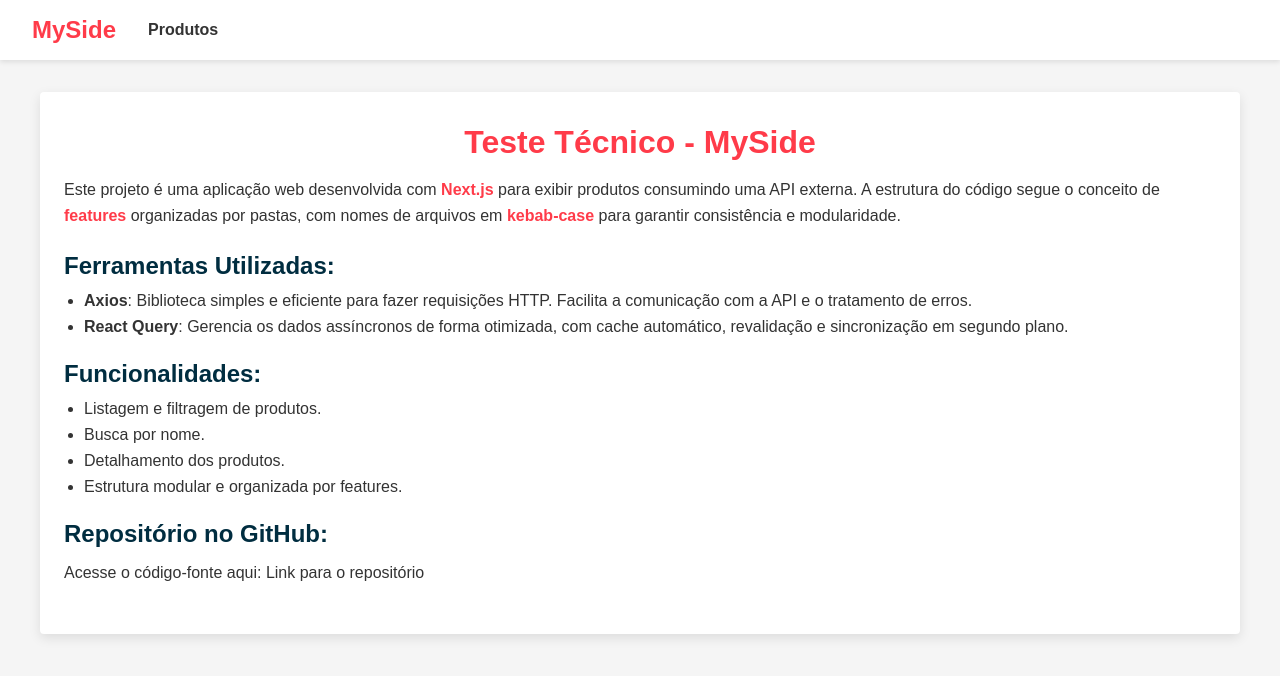
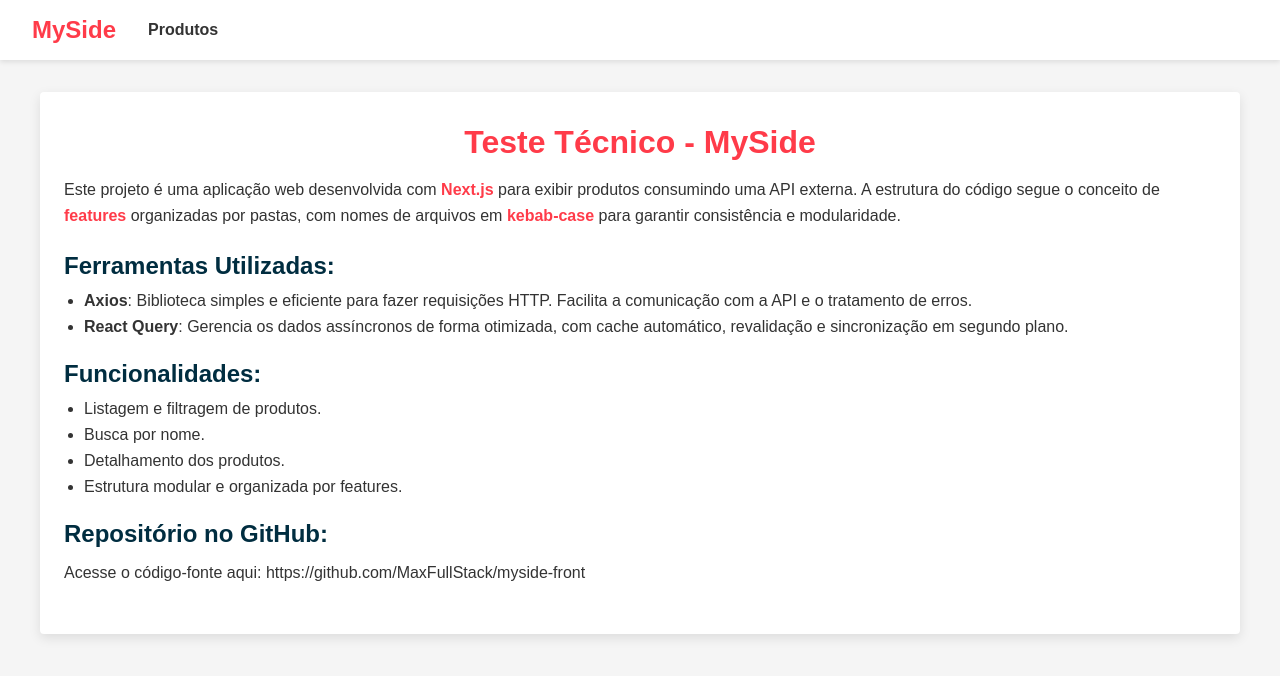
Before and after one commit to MaxFullStack/myside-front, a Next.js app: page / in a window 1280 px wide. Shown: the top 676 px of the page. Built offline with nearby package versions, Linux system fonts and the light colour scheme.

Commit message:
feat: add github URL to home page

```diff
--- a/app/page.tsx
+++ b/app/page.tsx
@@ -33,7 +33,7 @@ const HomePage = () => {
 
         <SectionTitle>Repositório no GitHub:</SectionTitle>
         <Description>
-          Acesse o código-fonte aqui: <Link href="#" target="_blank" rel="noopener noreferrer">Link para o repositório</Link>
+          Acesse o código-fonte aqui: <Link href="https://github.com/MaxFullStack/myside-front" target="_blank" rel="noopener noreferrer">https://github.com/MaxFullStack/myside-front</Link>
         </Description>
       </Main>
     </Container>
```
